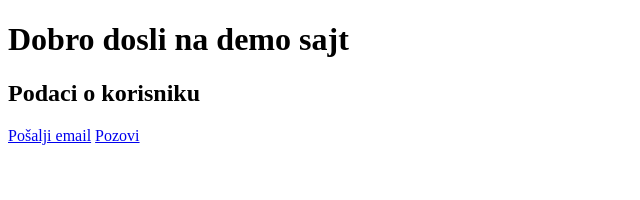
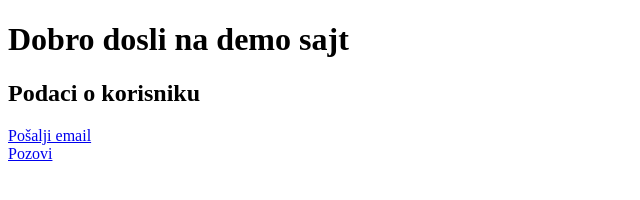
Before and after one commit to StrahinjaJagos/git-workshop-demo, a plain HTML site: page index.html in a window 1280 px wide. Shown: the whole page, without its empty margins (0-640 px from the left). Drawn offline with Linux system fonts and the light colour scheme.

```diff
--- a/index.html
+++ b/index.html
@@ -11,8 +11,9 @@
     <section>
         <h2>Podaci o korisniku</h2>
 
-        <a href="mailto:korisnik@example.com">Pošalji email</a>
+        <a href="mailto:korisnik@example.com">Pošalji email</a><br>
         <a href="tel:+134354243">Pozovi</a>
+
     </section>
 </body>
 </html>
```
